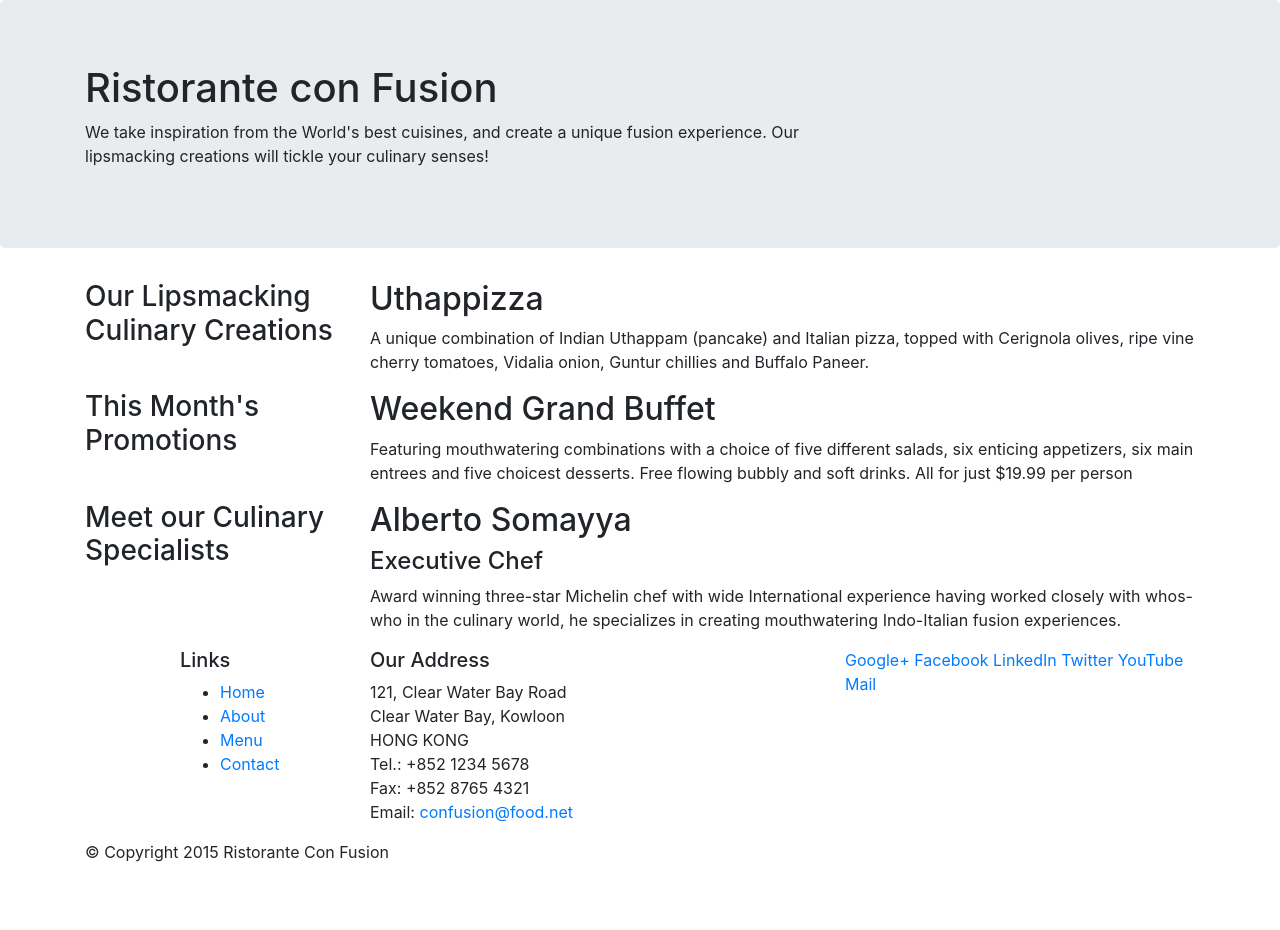
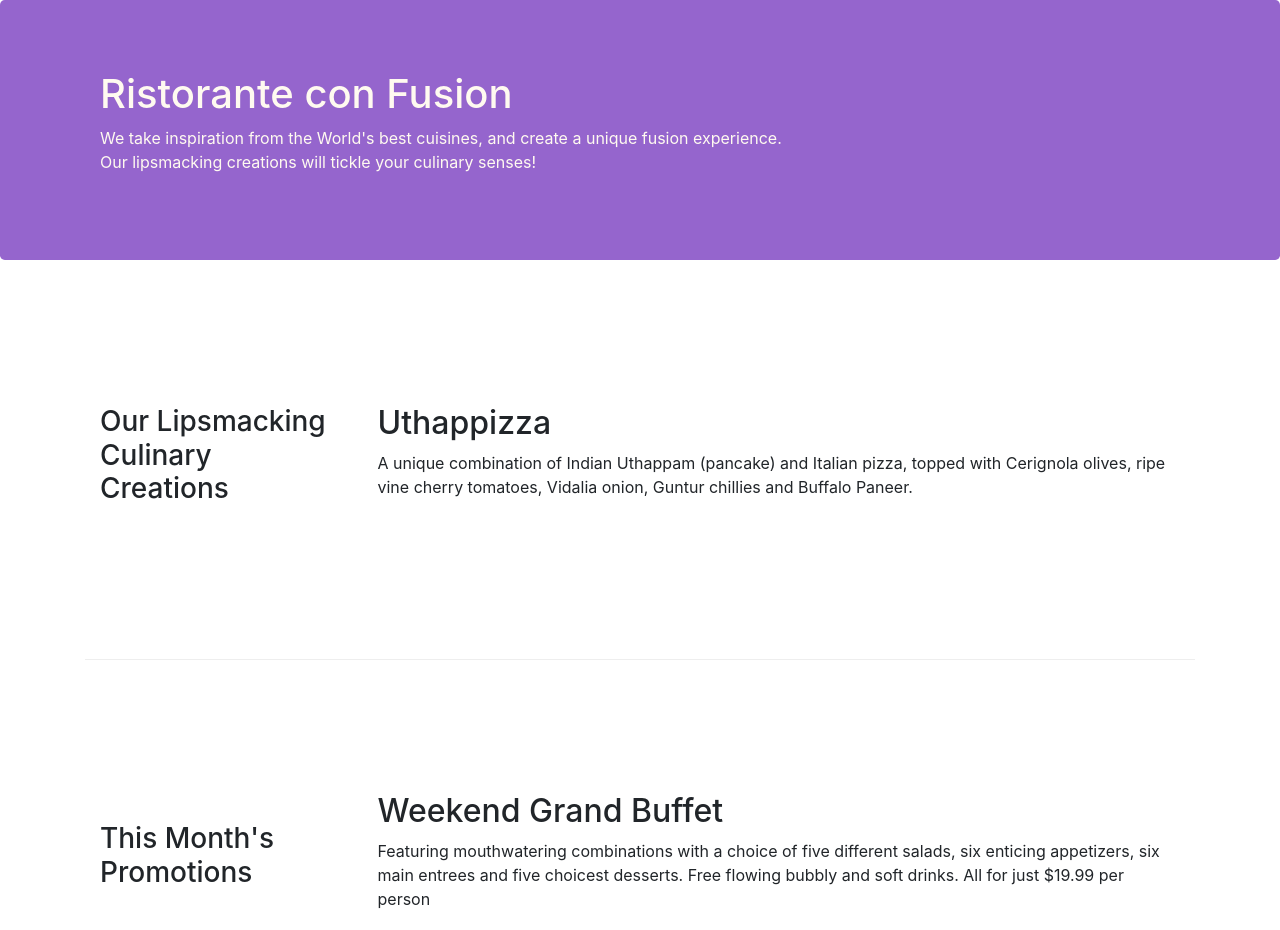
Before and after one commit to vivekvpatil8888/Confusion-Restaurant-Website, a website: page index.html in a window 1280 px wide. Shown: the top 930 px of the page. Before the commit the page ends 880 px from the top, so only its background shows below. Drawn offline with nearby package versions, Linux system fonts and the light colour scheme.

Commit message:
bootstrap grid-2

```diff
--- /dev/null
+++ b/css/style.css
@@ -0,0 +1,31 @@
+.row-header{
+	margin: 0px auto;
+	padding: 0px auto:;
+}
+
+.row-content{
+	margin: 0px auto;
+	padding: 50px 0px 50px 0px;
+	border-bottom: 1px ridge;
+	min-height: 400px;
+
+}
+
+.footer {
+	background-color: #D1C4E9;
+	margin: 0px auto;
+	padding: 20px 0px 20px 0px;
+}
+
+.jumbotron{
+	padding: 70px 30px 70px 30px;
+	margin: 0px auto;
+	background: #9565CD;
+	color: floralwhite;
+}
+
+.address{
+	font-size:80%;
+	margin: 0px;
+	color: #0f0f0f;
+}
--- a/index.html
+++ b/index.html
@@ -9,6 +9,7 @@
 
     <!-- Bootstrap CSS -->
     <link rel="stylesheet" href="node_modules/bootstrap/dist/css/bootstrap.min.css">
+    <link rel="stylesheet" href="css/style.css">
     <title>Ristorante Con Fusion</title>
 </head>
 
@@ -16,7 +17,7 @@
 
     <header class="jumbotron">
         <div class="container">
-            <div class="row">
+            <div class="row row-header">
                 <div class="col-12 col-sm-8">
                     <h1>Ristorante con Fusion</h1>
                     <p>We take inspiration from the World's best cuisines, and create a unique fusion experience. Our lipsmacking creations will tickle your culinary senses!</p>
@@ -28,18 +29,18 @@
     </header>
 
     <div class="container">
-        <div class="row">
-            <div class="col-sm-4 push-sm-8 col-md-3 push-md-9">
+        <div class="row row-content align-items-center">
+            <div class="col-sm-4  col-md-3 flex-last">
                 <h3>Our Lipsmacking Culinary Creations</h3>
             </div>
-            <div class="col-sm pull-sm-4 col-md pull-md-3">
+            <div class="col-sm  col-md flex-first">
                 <h2>Uthappizza</h2>
                 <p>A unique combination of Indian Uthappam (pancake) and Italian pizza, topped with Cerignola olives, ripe vine cherry tomatoes, Vidalia onion, Guntur chillies and Buffalo Paneer.</p>
             </div>
         </div>
 
 
-        <div class="row">
+        <div class="row row-content align-items-center">
             <div class="col-sm-4 col-md-3">
                 <h3>This Month's Promotions</h3>
             </div>
@@ -49,11 +50,11 @@
             </div>
         </div>
 
-        <div class="row">
-            <div class="col-sm-4 push-sm-8 col-md-3 push-md-9">
+        <div class="row row-content align-items-center">
+            <div class="col-sm-4  col-md-3 flex-last">
                 <h3>Meet our Culinary Specialists</h3>
             </div>
-            <div class="col-sm pull-sm-4 col-md pull-md-3">
+            <div class="col-sm  col-md flex-first">
                 <h2>Alberto Somayya</h2>
                 <h4>Executive Chef</h4>
                 <p>Award winning three-star Michelin chef with wide International experience having worked closely with whos-who in the culinary world, he specializes in creating mouthwatering Indo-Italian fusion experiences. </p>
@@ -61,12 +62,12 @@
         </div>
     </div>
 
-    <footer>
+    <footer class="footer">
         <div class="container">
             <div class="row">
                 <div class="col-5 offset-1 col-sm-2">
                     <h5>Links</h5>
-                    <ul>
+                    <ul class="list-unstyled">
                         <li><a href="#">Home</a></li>
                         <li><a href="#">About</a></li>
                         <li><a href="#">Menu</a></li>
@@ -84,8 +85,8 @@
 		              Email: <a href="mailto:confusion@food.net">confusion@food.net</a>
 		           </address>
                 </div>
-                <div class="col col-sm-4">
-                    <div>
+                <div class="col col-sm-4 align-self-center">
+                    <div style="text-align: center">
                         <a href="http://google.com/+">Google+</a>
                         <a href="http://www.facebook.com/profile.php?id=">Facebook</a>
                         <a href="http://www.linkedin.com/in/">LinkedIn</a>
@@ -95,7 +96,7 @@
                     </div>
                 </div>
            </div>
-           <div class="row">
+           <div class="row justify-content-center">
                 <div class="col-auto">
                     <p>© Copyright 2015 Ristorante Con Fusion</p>
                 </div>
```
